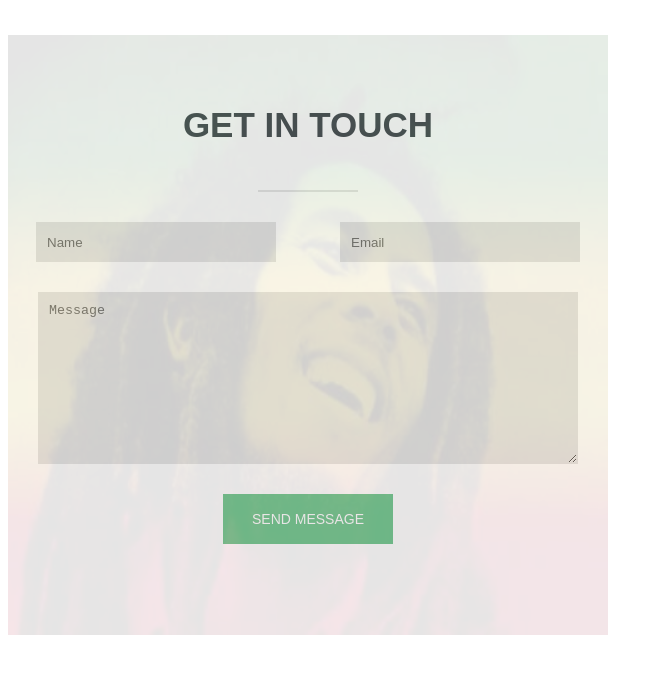
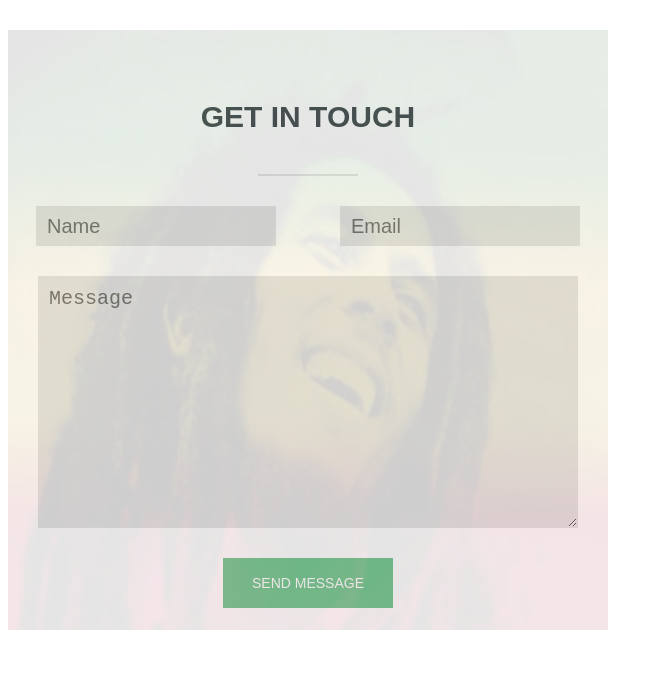
Before and after one commit to remory08/css-forms-photo, a plain HTML site: page index.html in a window 1280 px wide. Shown: the whole page, without its empty margins (0-663 px from the left). Drawn offline with Linux system fonts and the light colour scheme.

Commit message:
font resize

```diff
--- a/index.html
+++ b/index.html
@@ -8,7 +8,7 @@
 <body>
     <form action="" method"get">
       <div><img src="images/marley.jpg" alt="marley yo"></div>
-      <p>Get In Touch</p>
+      <p><strong>Get In Touch<strong></p>
       <hr>
       <input class="name" type="text" placeholder="Name">
       <input class="email" type="email" placeholder="Email">
--- a/style.css
+++ b/style.css
@@ -29,11 +29,12 @@ div img {
 p {
 text-transform: uppercase;
 color: rgba(78, 85, 88, 1);
-font-weight: 700;
-font-size: 35px;
+font-weight: 900;
+font-size: 30px;
 text-align:center;
 padding-bottom: 10px;
 padding-top: 70px;
+font-style: bold;
 }
 
 hr {
@@ -49,20 +50,21 @@ hr {
   box-shadow: none;
   border: 1px solid rgba(230, 230, 230, .8);
   padding: 10px;
+  font-size: 20px;
 }
 
+.name, .email {
+  width: 40%;
+  height: 40px;
+  margin-bottom: 30px;
+}
 .name {
   float: left;
-  width: 40%;
-  height: 40px;
   margin-left: 28px;
-  margin-bottom: 30px;
 }
 
 .email {
   float: right;
-  width: 40%;
-  height: 40px;
   margin-right: 28px;
 }
 
```
